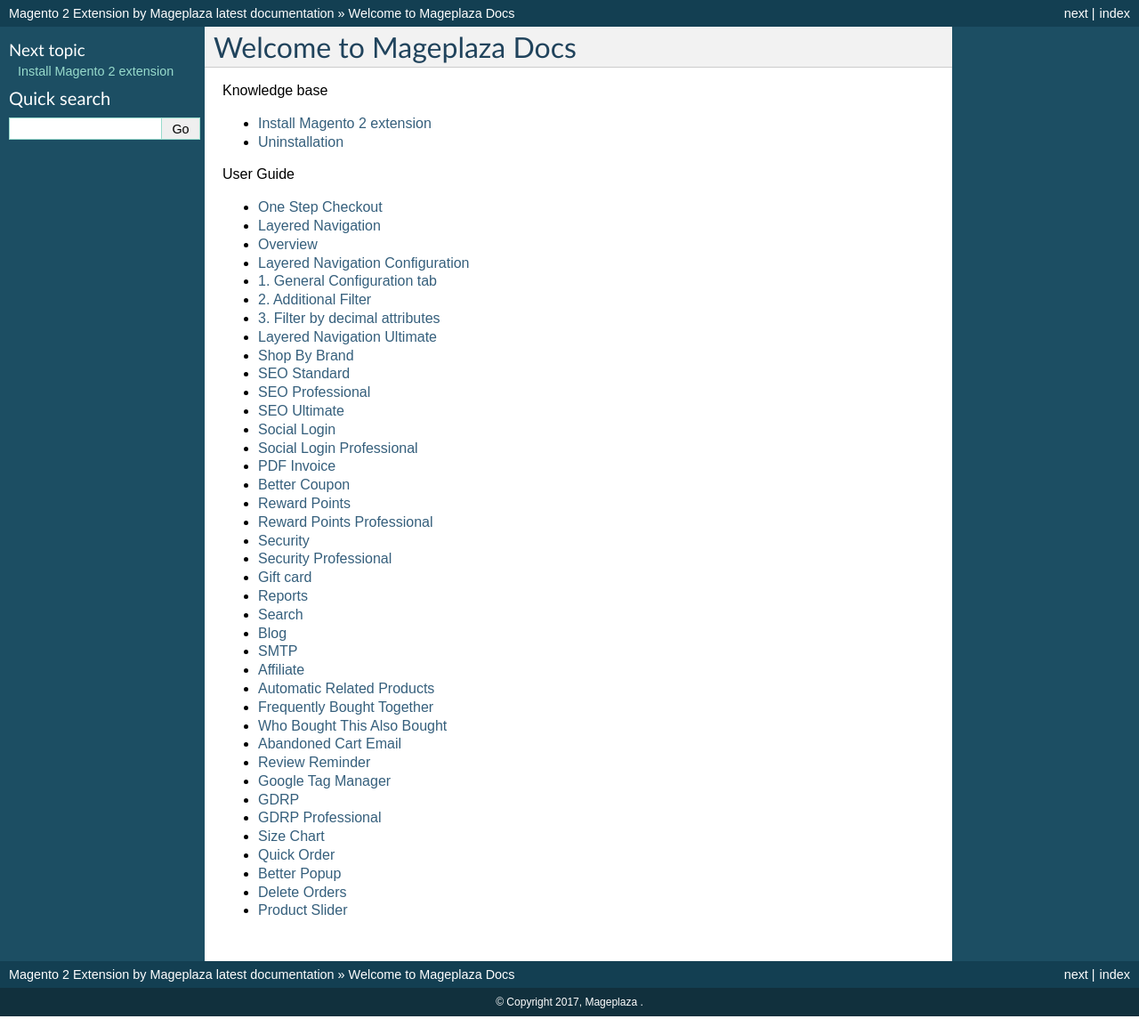
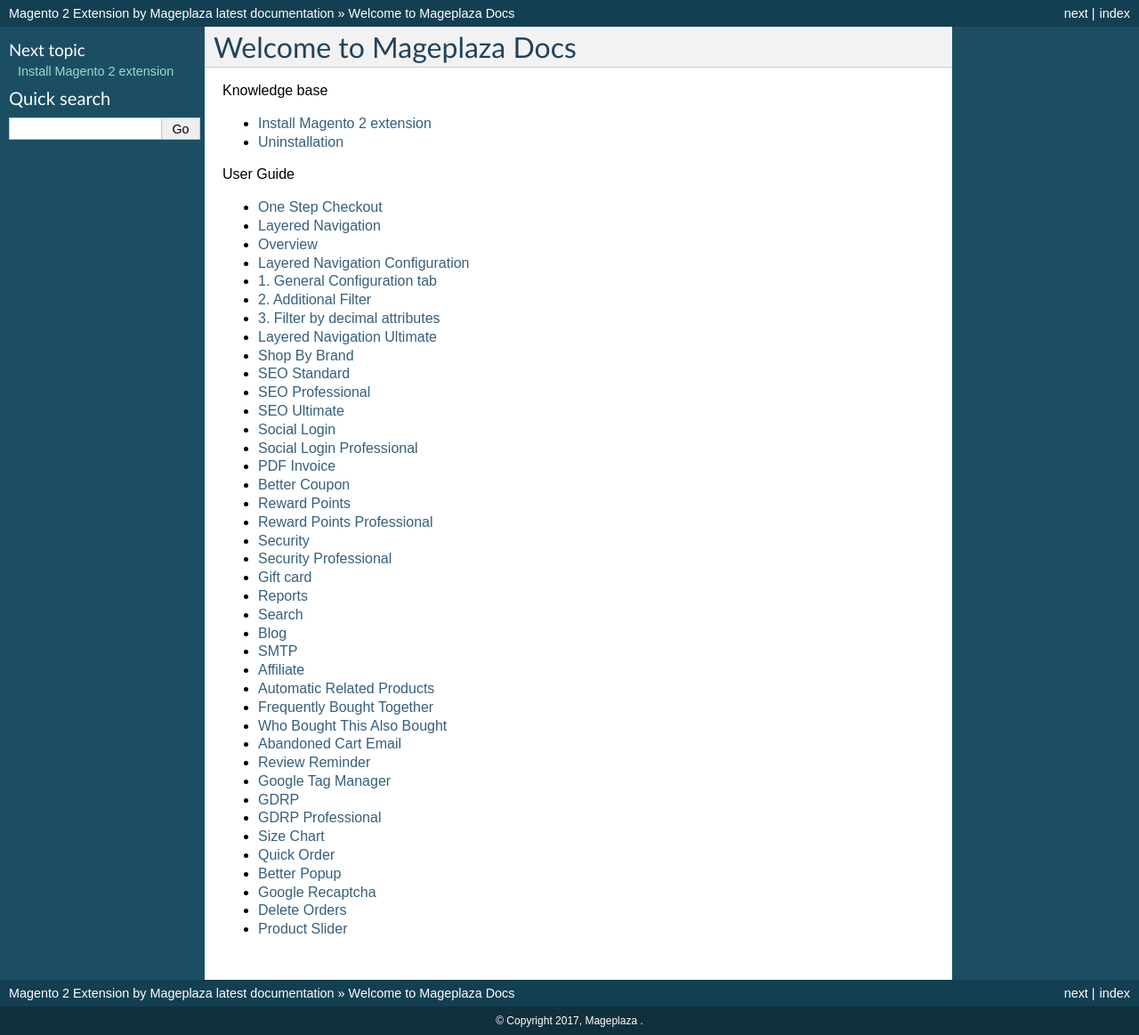
Before and after one commit to magepages/mpdocs, a Sphinx documentation site: the page built from docs/index.rst, in a window 1280 px wide. Shown: the whole page at 89% size. Built offline with Sphinx 7.4.7, drawn with Linux system fonts in a browser that asks for light colours; pages that are not in the unit, such as notebooks, are missing from menus; before the commit the page ends 1142 px from its top, so only the background shows below that.

Commit message:
Update index.rst

```diff
--- a/docs/index.rst
+++ b/docs/index.rst
@@ -51,5 +51,6 @@
    size-chart/index
    quick-order/index
    better-popup/index
+   google-recaptcha/index
    delete-order-m2/index
    product-slider-m2/index
```
